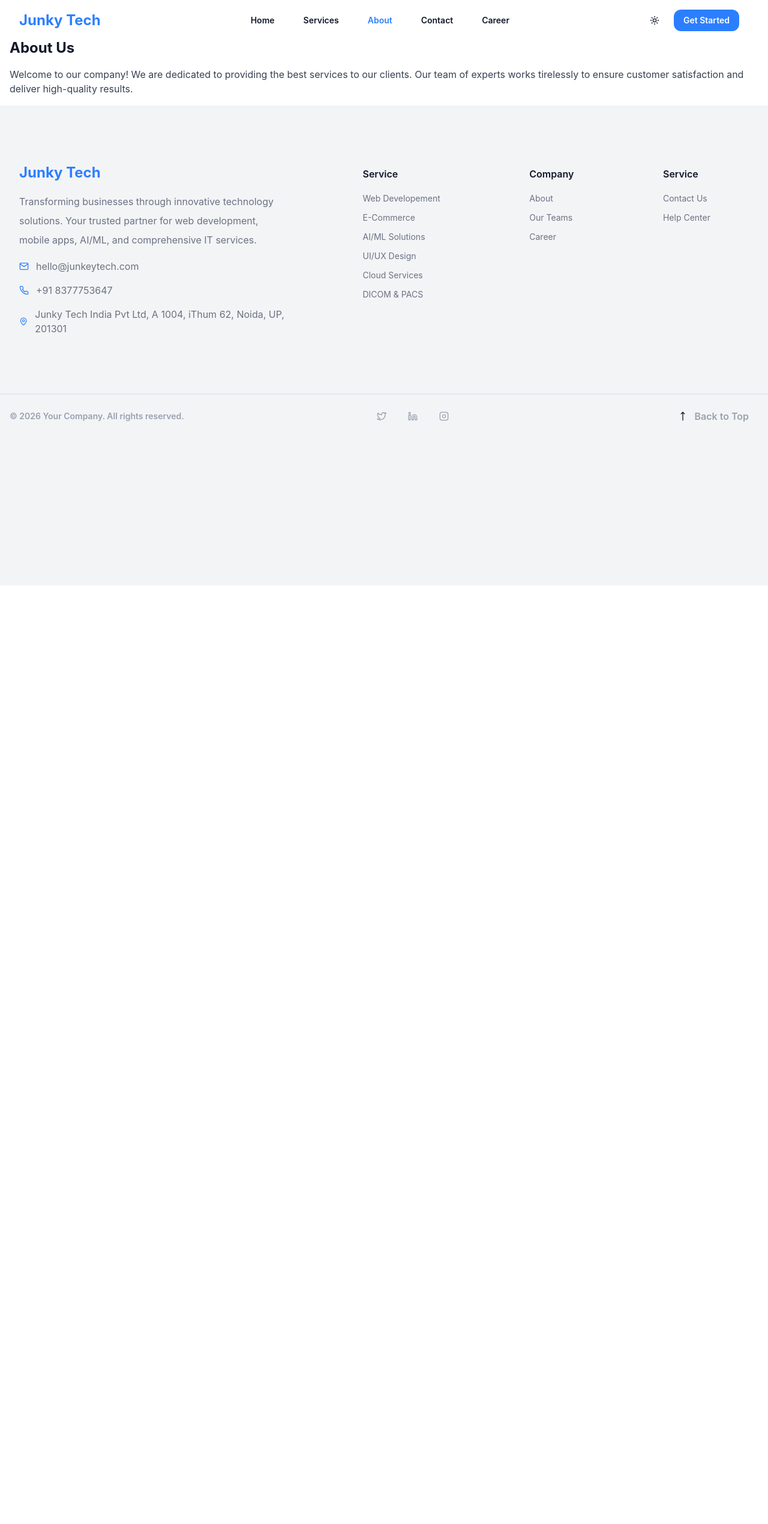
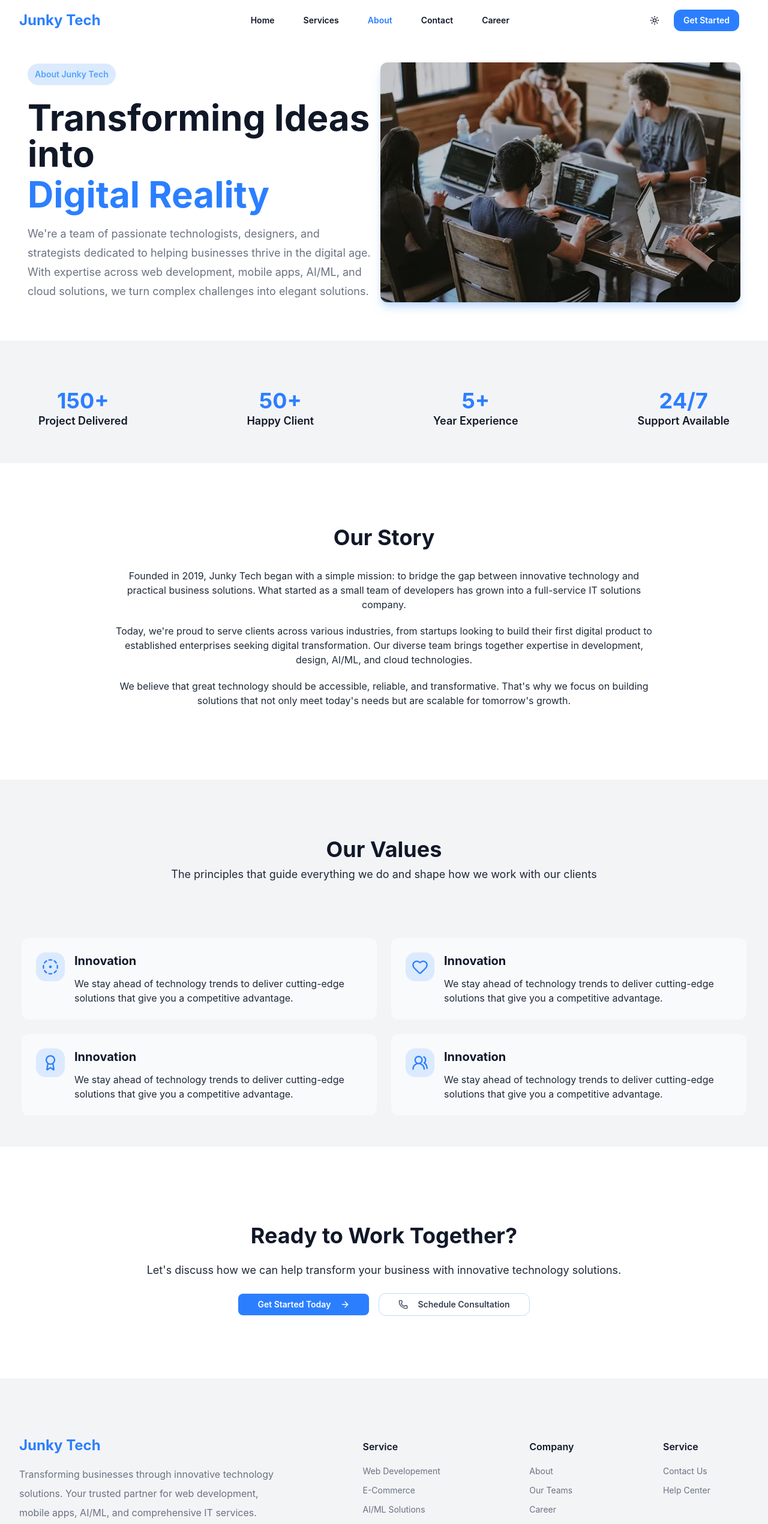
Before and after one commit to Ajay7548/Junky-Tech-Portal, a React (Vite) app: page /about in a window 1280 px wide. Shown: the top 2541 px of the page at 60% size. Before the commit the page ends 976 px from the top, so only its background shows below. Built offline with nearby package versions, Linux system fonts and the light colour scheme.

Commit message:
About page completed

```diff
--- /dev/null
+++ b/src/components/AboutValues.jsx
@@ -0,0 +1,20 @@
+import { Badge, CircleDotDashedIcon } from 'lucide-react'
+import React from 'react'
+
+const AboutValues = ({ icon, title, desc }) => {
+    return (
+        <div className='flex gap-4 rounded-xl bg-gray-50 p-6 items-start'>
+            <div className='bg-blue-100 flex justify-center items-center w-12 h-12 rounded-2xl shrink-0'>
+                <span  className='text-blue-600' >{icon}</span>
+            </div>
+            <div>
+                <h3 className='text-xl font-bold text-gray-900 mb-3'>Innovation</h3>
+                <p className='text-gray-800'>
+                    We stay ahead of technology trends to deliver cutting-edge solutions that give you a competitive advantage.
+                </p>
+            </div>
+        </div>
+    )
+}
+
+export default AboutValues
--- a/src/components/HeadingComponent.jsx
+++ b/src/components/HeadingComponent.jsx
@@ -4,7 +4,7 @@ const HeadingComponent = ({title,desc}) => {
   return (
     <div className='flex flex-col p-4 mt-16'>
         <h1 className='text-4xl font-bold text-gray-900 text-center mb-2'>{title}</h1>
-        <p className='text-gray-500 text-lg text-center '>{desc}</p>
+        <p className='text-gray-800 text-lg text-center '>{desc}</p>
     </div>
   )
 }
--- a/src/components/Layout/About.jsx
+++ b/src/components/Layout/About.jsx
@@ -1,13 +1,131 @@
 import React from 'react'
+import ConsultantBtn from '../ConsultantBtn'
+import FirstBtnPage from '../FirstBtnPage'
+import HeadingComponent from '../HeadingComponent'
+import AboutValues from '../AboutValues'
+import { ArrowRight, Award, CircleDotDashed, Heart, Medal, Phone, Users2 } from 'lucide-react'
 
 const About = () => {
   return (
-    <div className='p-4'>
-      <h1 className='text-2xl font-bold mb-4'>About Us</h1>
-      <p className='text-gray-700'>
-        Welcome to our company! We are dedicated to providing the best services to our clients. Our team of experts works tirelessly to ensure customer satisfaction and deliver high-quality results.
-      </p>
+    <div className=''>
+      <div className='flex  gap-3 p-6 mt-8 mb-10 justify-center items-center'>
+
+        <div className="flex gap-4 items-center">
+          <div className=" max-w-xl   flex flex-col items-baseline justify-center gap-3">
+            <FirstBtnPage text1={''} text2={`About Junky Tech`} />
+
+            <div className="flex flex-col pt-3 items-baseline justify-center gap-2">
+              <h1 className="text-6xl font-bold text-left">
+                Transforming Ideas into
+              </h1>
+              <p className="text-6xl font-bold text-blue-500 text-center">
+                Digital Reality
+              </p>
+            </div>
+
+            <p className="text-lg leading-8 text-gray-500 text-left mt-2">
+              We're a team of passionate technologists, designers, and strategists dedicated to helping businesses thrive in the digital age. With expertise across web development, mobile apps, AI/ML, and cloud solutions, we turn complex challenges into elegant solutions.
+            </p>
+          </div>
+        </div>
+
+        <div className='rounded-xl '>
+          <img src='/public/aboutimg.avif' className=' rounded-xl shadow-lg shadow-blue-200' alt='no img' />
+        </div>
+
+
+
+      </div>
+       <div className="flex px-12 py-14 pt-16 bg-gray-100 w-full flex-col lg:flex-row items-center justify-between gap-6 ">
+          <div className="flex px-4   flex-col items-center justify-center mt-4">
+            <span className="text-4xl font-bold text-blue-500">150+</span>
+            <p className="text-lg text-center font-semibold text-gray-900">
+              Project Delivered
+            </p>
+          </div>
+          <div className="flex px-4  flex-col items-center justify-center mt-4">
+            <span className="text-4xl font-bold text-blue-500">50+</span>
+            <p className="text-lg font-semibold text-gray-900">
+              Happy Client
+            </p>
+          </div>
+          <div className="flex px-4  flex-col items-center justify-center mt-4">
+            <span className="text-4xl font-bold text-blue-500">5+</span>
+            <p className="text-lg font-semibold text-gray-900">
+              Year Experience
+            </p>
+          </div>
+          <div className="flex px-4  flex-col items-center justify-center mt-4">
+            <span className="text-4xl font-bold text-blue-500">24/7</span>
+            <p className="text-lg font-semibold text-gray-900">
+              Support Available
+            </p>
+          </div>
+          </div>
+
+          <div className='flex pt-16 mt-10 mb-10 pb-20 flex-col items-center justify-center w-full  gap-5 '>
+            <h1 className='text-4xl font-bold text-center mb-3'>Our Story</h1>
+            <p className='text-gray-800 text-center max-w-4xl'>Founded in 2019, Junky Tech began with a simple mission: to bridge the gap between innovative technology and practical business solutions. What started as a small team of developers has grown into a full-service IT solutions company.</p>
+            <p className='text-gray-800 text-center max-w-4xl'>Today, we're proud to serve clients across various industries, from startups looking to build their first digital product to established enterprises seeking digital transformation. Our diverse team brings together expertise in development, design, AI/ML, and cloud technologies.</p>
+            <p className='text-gray-800 text-center max-w-4xl'>We believe that great technology should be accessible, reliable, and transformative. That's why we focus on building solutions that not only meet today's needs but are scalable for tomorrow's growth.</p>
+          </div>
+
+          <div className='flex flex-col justify-center items-center p-4 gap-6 mt-8  pb-8 bg-gray-100'>
+            <HeadingComponent title={"Our Values"} desc={"The principles that guide everything we do and shape how we work with our clients"}/>
+            <div className='grid grid-cols-2 gap-6 mt-8 p-5 '>
+              <AboutValues
+              icon={<CircleDotDashed size={28} className='text-blue-500'/>}
+              title={"Innovation"}
+              desc={"We stay ahead of technology trends to deliver cutting-edge solutions that give you a competitive advantage."}
+              />
+              <AboutValues
+              icon={<Heart size={28} className='text-blue-500'/>}
+              title={"Client Centric"}
+              desc={"Your success is our success. We build long-term partnerships based on trust, transparency, and results."}
+              />
+              <AboutValues
+              icon={<Award size={28} className='text-blue-500'/>}
+              title={"Excellence"}
+              desc={"We maintain the highest standards in every project, ensuring quality, reliability, and performance."}
+              />
+              <AboutValues
+              icon={<Users2 size={28} className='text-blue-500'/>}
+              title={"Collaboration"}
+              desc={"We work as an extension of your team, fostering open communication and collaborative problem-solving."}
+              />
+            </div>
+
+          </div>
+
+          <div className="flex flex-col gap-4 justify-center items-center w-full px-2 pb-10 pt-16 mt-16 mb-14 lg:px-4">
+          <h1 className="text-4xl font-bold text-left mb-2">
+            Ready to Work Together?
+          </h1>
+
+          <p className="text-gray-800 text-lg text-center max-w-4xl mb-2">
+Let's discuss how we can help transform your business with innovative technology solutions.
+
+
+           <div className='flex justify-center items-center gap-4  mt-6'>
+
+              <div className='px-8 py-2 gap-4 items-center flex text-md cursor-pointer bg-blue-500 text-white font-semibold rounded-lg hover:bg-blue-600 transition-colors duration-300'>
+                <p className='text-sm'>
+                  Get Started Today
+                </p>
+                <ArrowRight className='w-4 h-4' />
+              </div>
+
+              <div className='px-8 py-2 text-sm gap-4 items-center flex text-md cursor-pointer bg-white text-gray-700 font-semibold rounded-xl hover:bg-gray-100 transition-colors duration-300 border border-blue-200'>
+                <Phone className="h-4 w-4" />
+                <p >
+                  Schedule  Consultation
+                </p>
+              </div>
+            </div>
+          </p>
+        </div>
     </div>
+
   )
 }
 
```
Also changed, not shown: public/aboutimg.avif (added).
